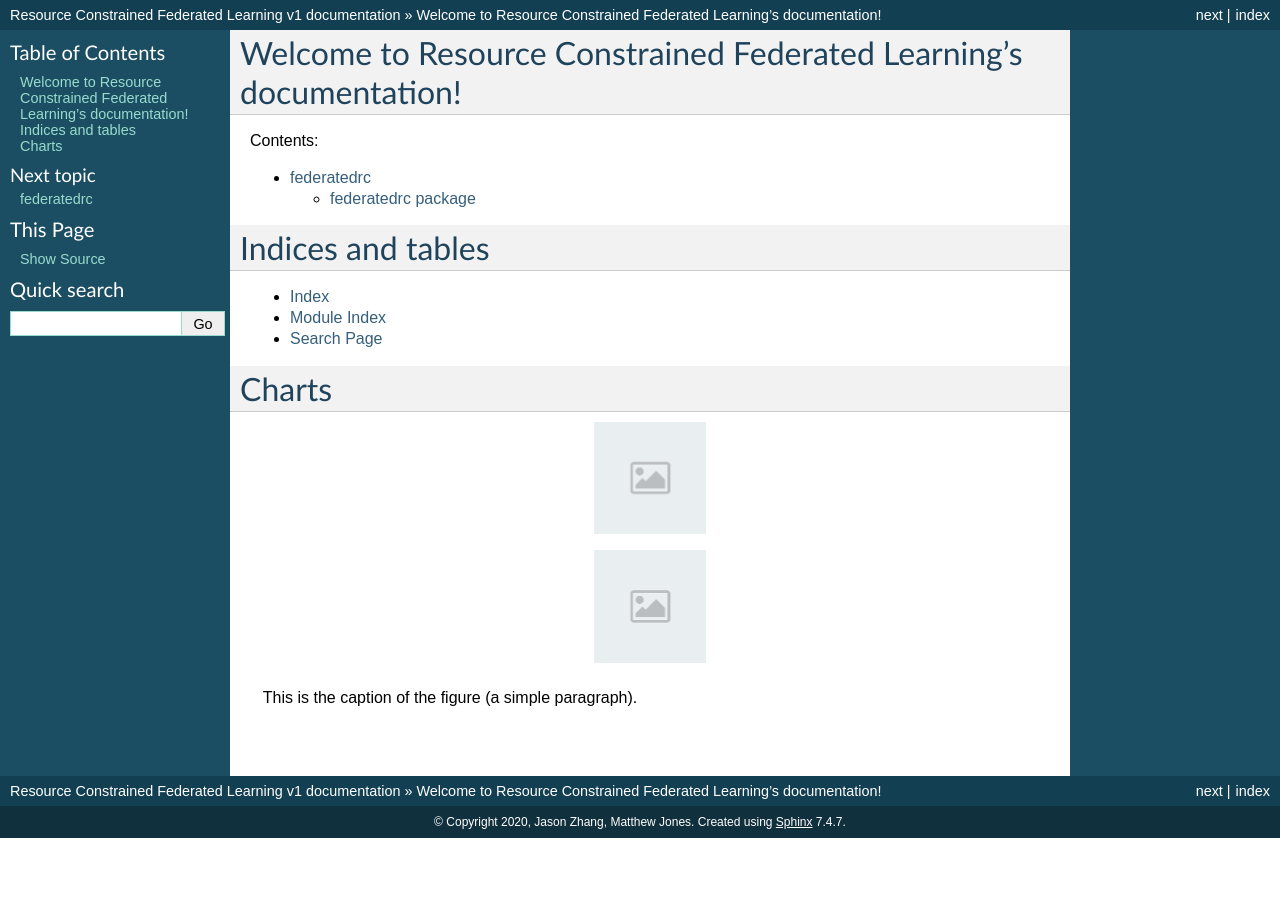
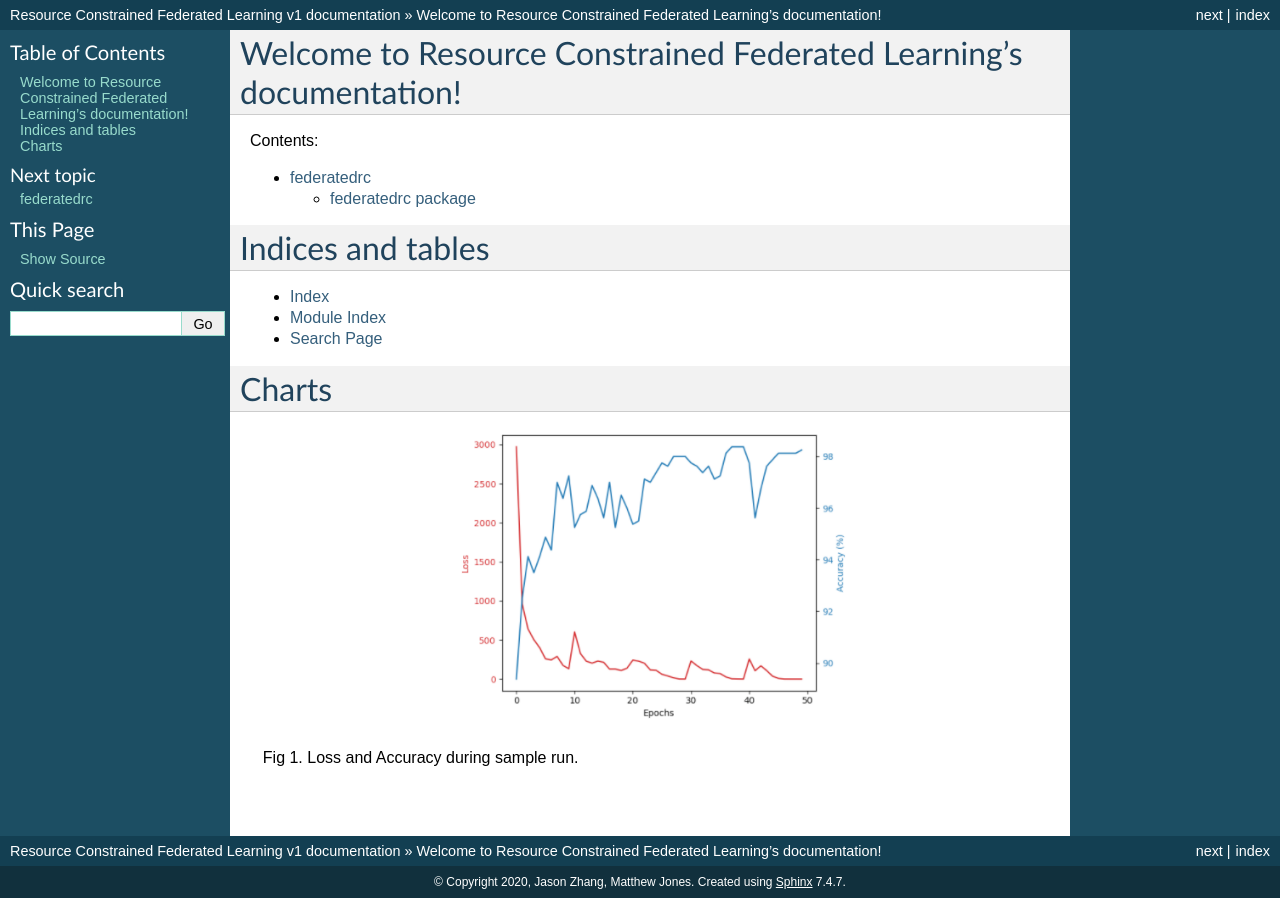
Before and after one commit to jzhang27143/federated_rc, a Sphinx documentation site: the page built from documentation/index.rst, in a window 1280 px wide. Built offline with Sphinx 7.4.7, drawn with Linux system fonts in a browser that asks for light colours.

Commit message:
Added sample figure

```diff
--- a/documentation/index.rst
+++ b/documentation/index.rst
@@ -24,13 +24,8 @@ Indices and tables
 Charts
 ======
 
-.. image:: download.png
-   :scale: 50 %
-   :alt: alternate text
-   :align: center
+.. figure:: download.png
+   :scale: 85 %
+   :alt: Loss and Accuracy during sample run.
 
-.. figure:: download.png
-   :scale: 50 %
-   :alt: map to buried treasure
-
-   This is the caption of the figure (a simple paragraph).
+   Fig 1. Loss and Accuracy during sample run.
```
Also changed, not shown: documentation/download.png.
